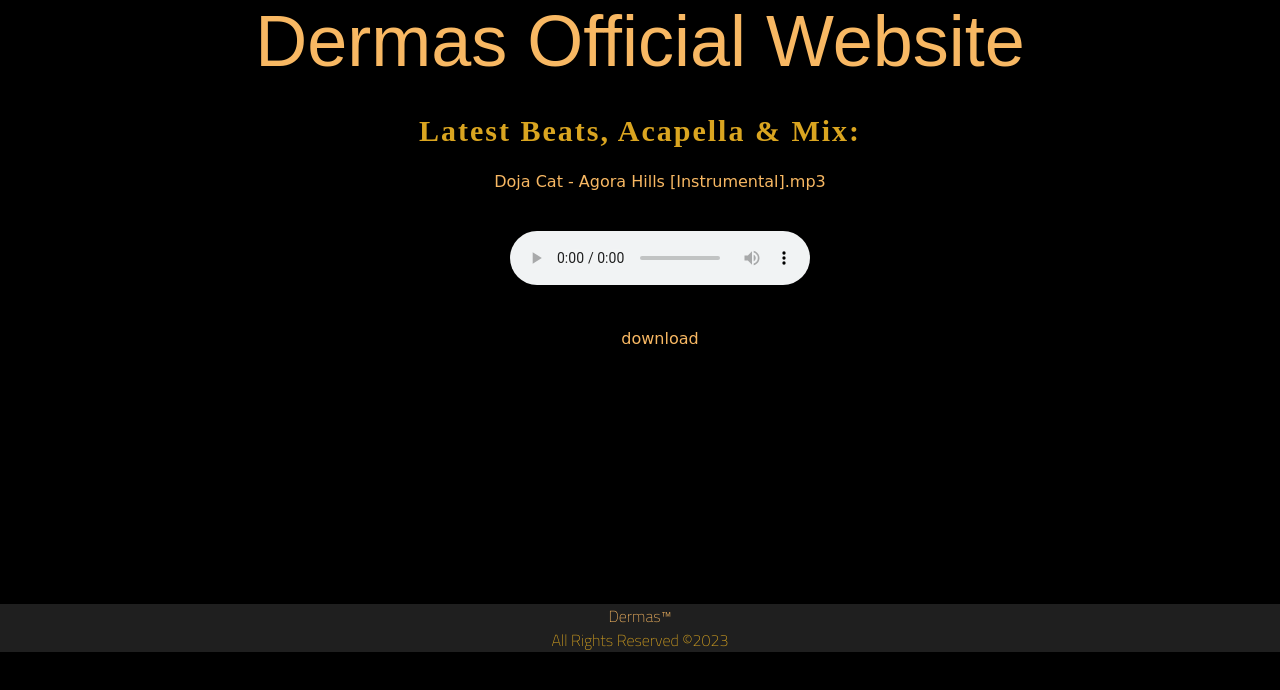
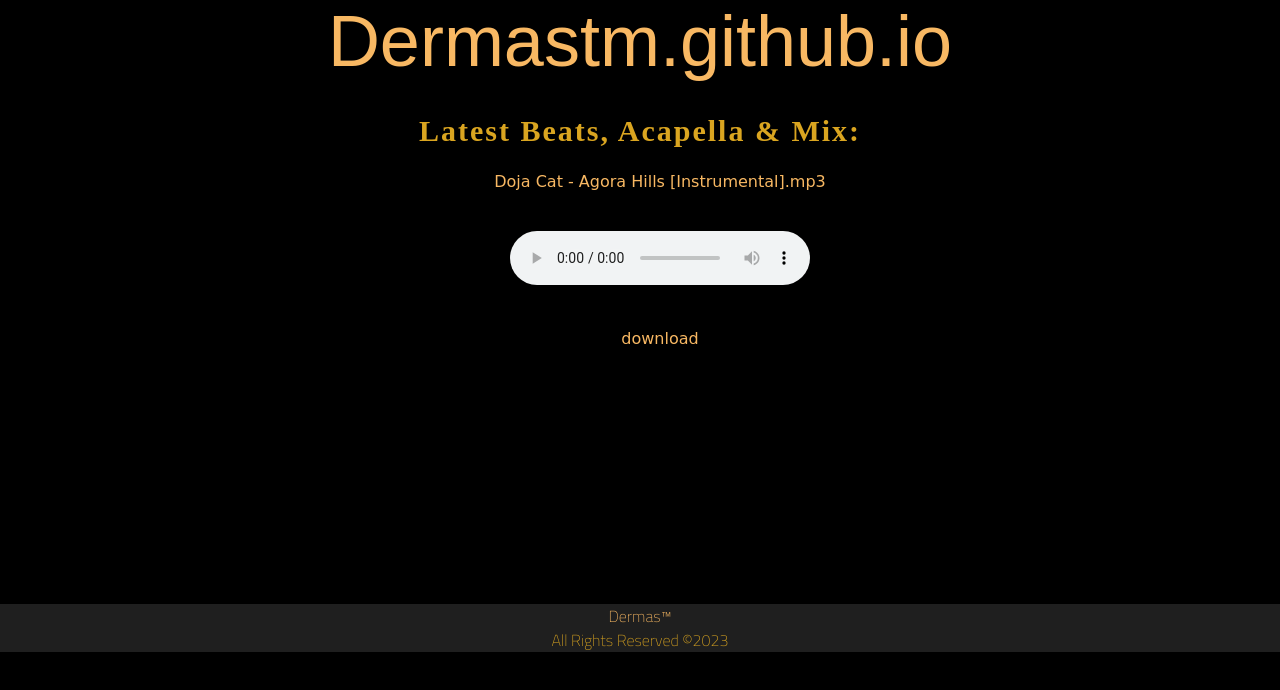
Before and after one commit to dermastm/dermastm.github.io, a plain HTML site: page augora.html in a window 1280 px wide. Drawn offline with Linux system fonts and the light colour scheme; a web font is replaced by a local one.

Commit message:
Add files via upload

```diff
--- a/augora.html
+++ b/augora.html
@@ -12,7 +12,7 @@
   <div class="header">
     <h1>
         <a href=index.html>
-            Dermas Official Website
+          Dermastm.github.io
         </a>
     </h1>
 </div>
```
Also changed, not shown: desiigner.html (+1 -1 lines), lildurk.html (+1 -1 lines), usher.html (+1 -1 lines).
